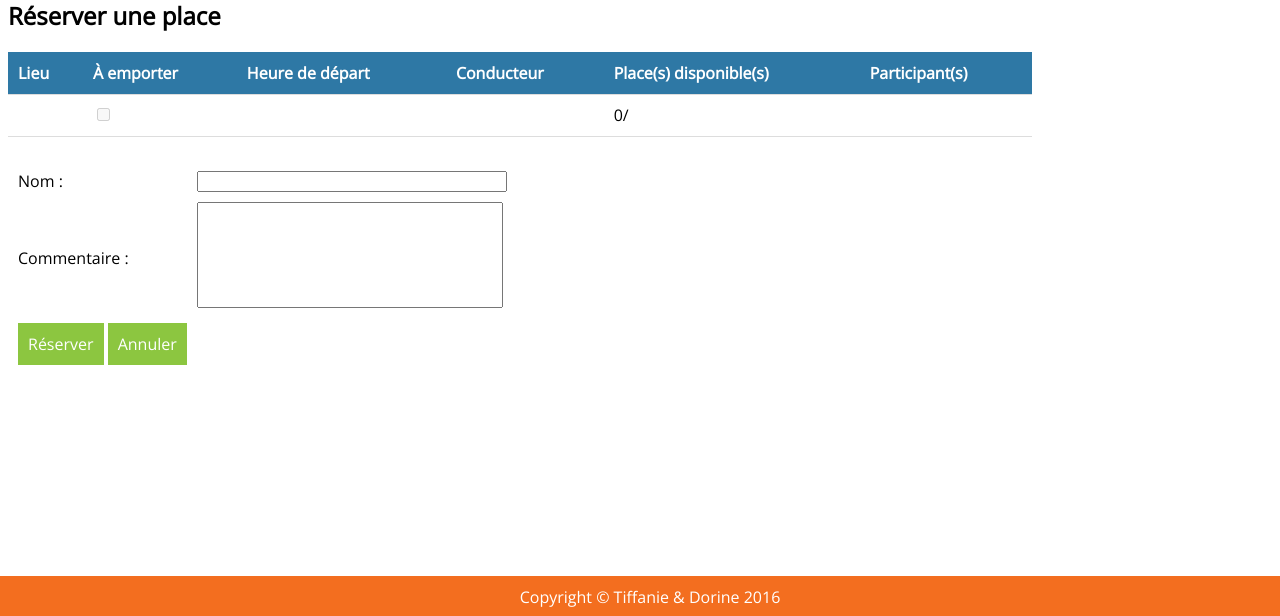
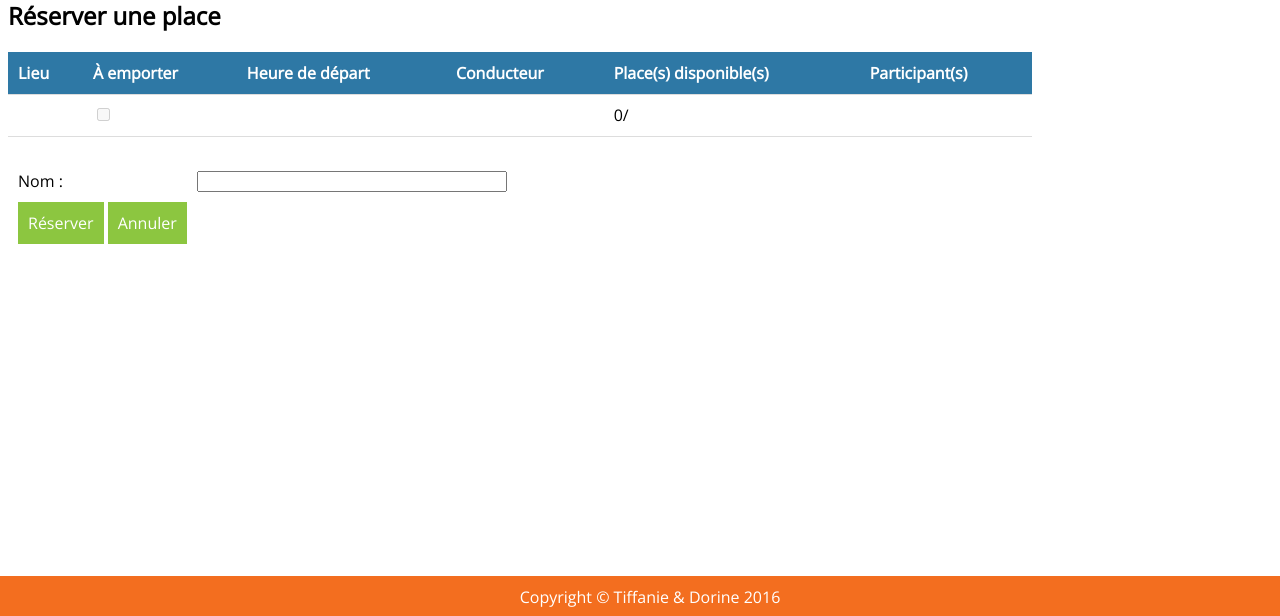
Before and after one commit to Kikooworld/BlaBlaLunch, a PHP site: page /book_a_seat.php in a window 1280 px wide. Shown: the part 184-800 px from the top of the page. Run offline with PHP 8.4, Linux system fonts and the light colour scheme; data that the repository does not hold is empty.

Commit message:
[TR] Remove comment from "book a seat" page

```diff
--- a/book_a_seat.php
+++ b/book_a_seat.php
@@ -47,12 +47,6 @@
 							</td>
 						</tr>
 						<tr>
-							<td>Commentaire :</td>
-							<td>
-								<textarea name="comment" class="form_textarea"> </textarea>
-							</td>
-						</tr>
-						<tr>
 							<td>
 								<input type="hidden" name="carId" value="<?php echo $_POST['carId']; ?>"/>
 								<input type="submit" value="Réserver"/>
--- a/command/insert_a_participant_and_a_participation.php
+++ b/command/insert_a_participant_and_a_participation.php
@@ -9,7 +9,6 @@
 
 	//Requete insert a participant
 	$name = $_POST['name'];
-	$comment = $_POST['comment'];
 
 	setcookie("username", utf8_decode($name), time() + (86400 * 30), '/');
 
@@ -27,6 +26,7 @@
 	//Requete insert a participation
 	$car_id = (int)$_POST['carId'];
 	$req_pre2 = mysqli_prepare($db, "INSERT INTO `participations` (`car_id`, `id`, `comment`, `participant_id`) VALUES (\"" . $car_id . "\", NULL, \"" . $comment . "\", \"" . $participant_id . "\");") or die(mysqli_error($db));
+	$req_pre2 = mysqli_prepare($db, "INSERT INTO `participations` (`car_id`, `id`, `participant_id`) VALUES (\"" . $car_id . "\", NULL, \"" . $participant_id . "\");") or die(mysqli_error($db));
 	mysqli_stmt_execute($req_pre2);
 	mysqli_stmt_free_result($req_pre);
 
--- a/db/blablalunch.sql
+++ b/db/blablalunch.sql
@@ -58,7 +58,6 @@ DROP TABLE IF EXISTS `participations`;
 CREATE TABLE `participations` (
   `participant_id` int(11) NOT NULL,
   `car_id` int(11) NOT NULL,
-  `comment` varchar(1000) NOT NULL,
   `id` int(11) NOT NULL
 ) ENGINE=InnoDB DEFAULT CHARSET=utf8;
 
```
